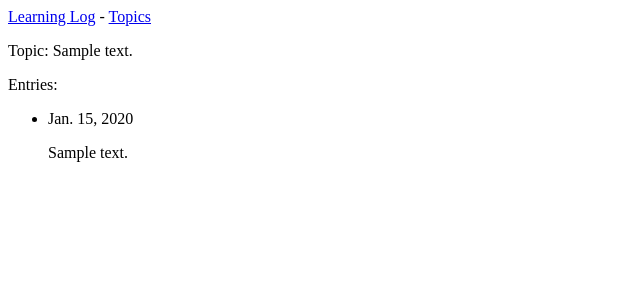
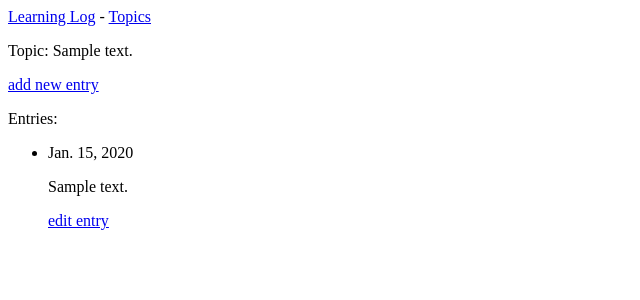
Before and after one commit to aday913/learning-log-follow-along, a Django app: template learning_logs/templates/learning_logs/topic.html in a window 1280 px wide. Shown: the top 300 px of the page, without its empty margins (0-640 px from the left). Run offline with Django 3.2, Linux system fonts and the light colour scheme; the template is opened without the code that fills it: values that come from a table or form of the project are taken from there, others are empty; tables that the repository leaves empty hold one stand-in row (values such as "Sample post"); parts of the project's set-up code (start-up, migrations or seed data) failed here and were passed over.

Commit message:
Introduce data manipulation functionality

```diff
--- a/learning_logs/templates/learning_logs/topic.html
+++ b/learning_logs/templates/learning_logs/topic.html
@@ -2,13 +2,18 @@
 
 {% block content %}
   <p>Topic: {{ topic }}</p>
-
+  <p>
+    <a href="{% url 'learning_logs:new_entry' topic.id %}">add new entry</a>
+  </p>
   <p>Entries:</p>
   <ul>
       {% for entry in entries %}
         <li>
-            <p>{{ entry.date_added|date}}</p>
-            <p>{{ entry.text|linebreaks }}</p>
+          <p>{{ entry.date_added|date}}</p>
+          <p>{{ entry.text|linebreaks }}</p>
+          <p>
+            <a href="{% url 'learning_logs:edit_entry' entry.id %}">edit entry</a>
+          </p>
         </li>
       {% empty %}
         <li>No entries have been added for this topic yet.</li>
--- a/learning_logs/templates/learning_logs/topics.html
+++ b/learning_logs/templates/learning_logs/topics.html
@@ -6,10 +6,12 @@
   <ul>
       {% for topic in topics %}
         <li>
-          <a href='{% url 'learning_logs:topic' topic.id %}'>{{ topic }}</a>
+          <a href="{% url 'learning_logs:topic' topic.id %}">{{ topic }}</a>
         </li>
       {% empty %}
         <li>No topics have been added yet.</li>
       {% endfor %}
   </uL>
+
+  <a href="{% url 'learning_logs:new_topic' %}">Add new topic</a>
 {% endblock content %}
```
